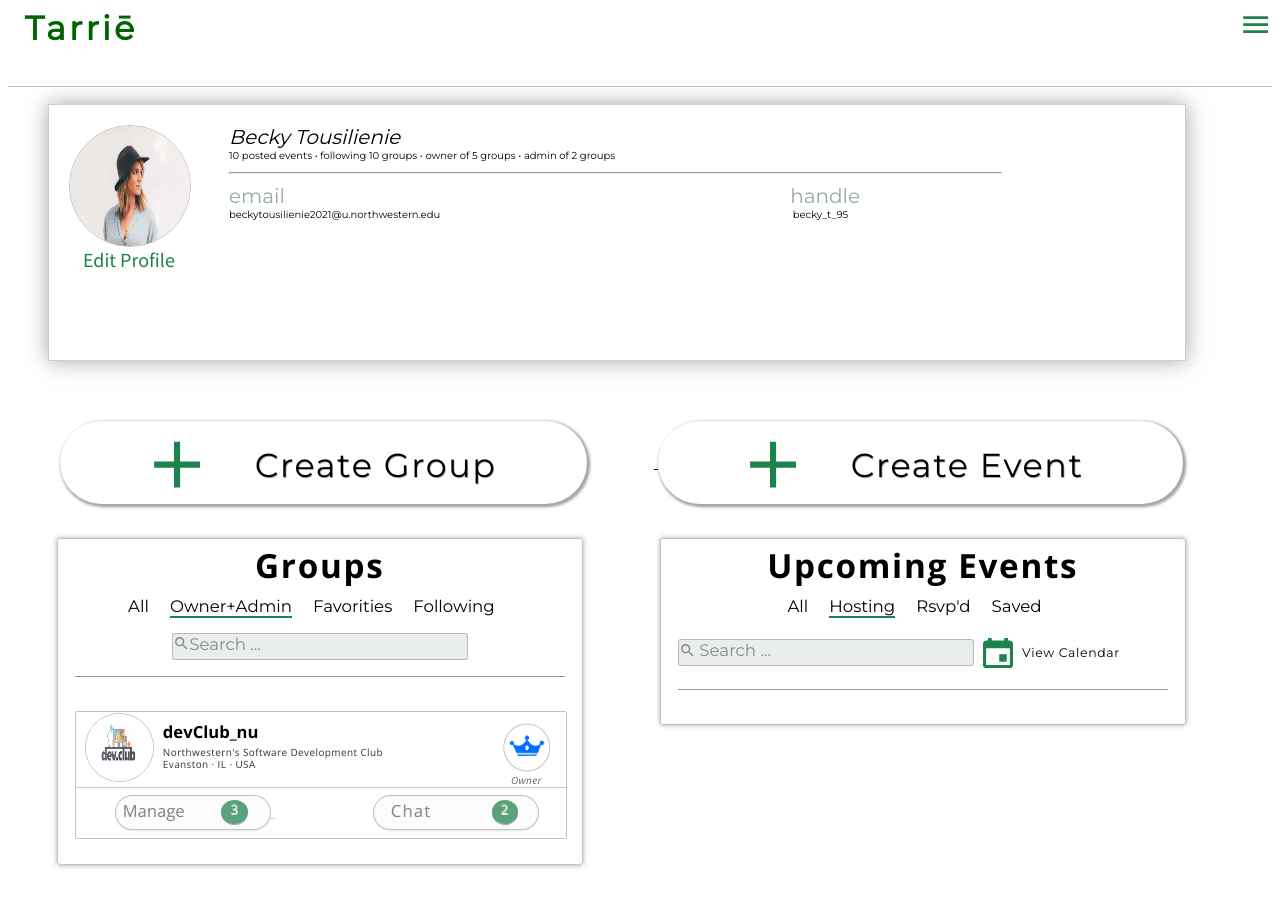
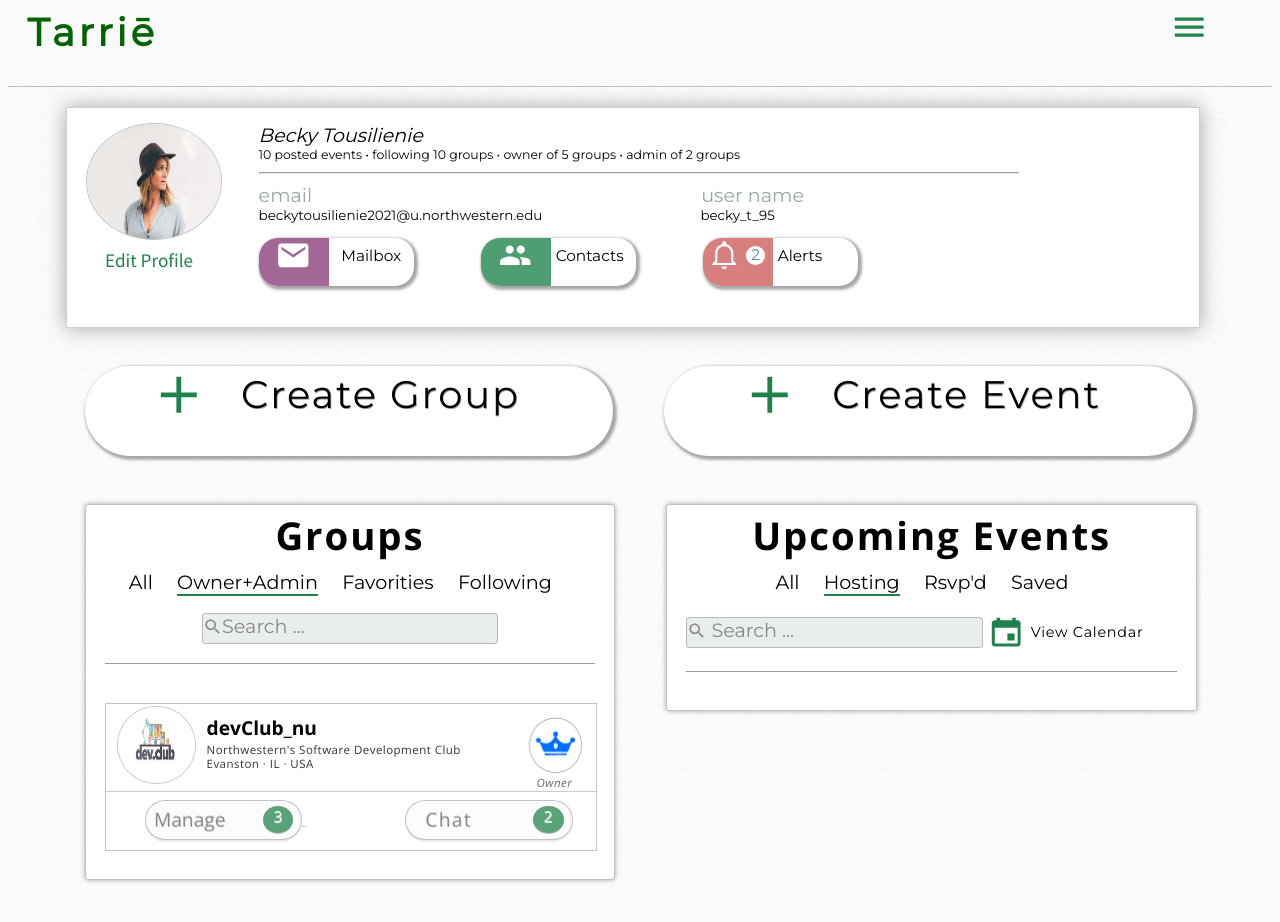
Before and after one commit to eecs330-sec69-tarrie/tarrie, a plain HTML site: page index.html in a window 1280 px wide. Drawn offline with nearby package versions, Linux system fonts and the light colour scheme.

Commit message:
Added a cream dust background to the homepage (it not white anymoregit add .). Added 3 buttons for alerts , contacts, and mailbox + injected more color into the page. Lastly, implemented a partial fix to the resizing problem

```diff
--- a/dashboard.css
+++ b/dashboard.css
@@ -1,68 +1,233 @@
 body {
 	/*background-image: url("images/iphoneOL.jpg");*/
 	font-family: Palatino, sans-serif;
-	font-size:1.3vw;
+	font-size:1.5vw;
+	background-image: url("./images/cream_dust.png");
+	background-repeat: repeat-x repeat-y;
+
+
+}
+
+#screen {
+	margin:0;
+	padding: 0;
+	height: 100%;
+	width: 100%;
+	margin-bottom: 0;
+	background-image: url("./images/cream_dust.png");
+	background-repeat: repeat-x repeat-y;
+
+}
+
+/******************* top line of the page (logo + options) ************/
+.head-top {
+	margin-bottom: 1em;
+	border-bottom: .05em solid rgba(136,136,136,0.50);
+	width:100%;
+	height:10%;
+	color: #1e824c;
+	color:rgba(0, 100, 0,1);
+}
+
+.name {
+	display:inline-block;
+	font-size: 2em;
+	font-family: Montserrat;
+	text-align: left;
+	width: 90%;
+	letter-spacing: 0.1em;
+	margin-left: .5em;
+
+}
+
+.menu-option{
+	color: #1e824c;
+	font-size:2em;
+}
+
+/************************** User part of the page**********/
+
+
+#smaller-screen {
+	display: block;
+	margin-right: auto;
+	margin-left: auto;
+	width: 97%;
+	height: 90%;
+	margin-top:-1em;
+
+	background-image: url("./images/cream_dust.png");
+	background-repeat: repeat-x repeat-y;
+
 
 
 }
 
 
-/** The Group and Event Button */
-#group-event-button {
-	color:black;
+#head-bar {
+	display: block;
+	color: black;
+	background-color: white;
+	height: 25%;
+	width: 82%;
+	font-size: 1em;
+	padding-top: .8em;
+	padding-left: 1em;
+	padding-bottom: .4em;
+	margin-bottom: 3em;
+	padding-right: 4em;
+	padding-right: 4em;
+	margin-left: 3em;
+	margin-right: 2em;
+
+	font-family: Montserrat;
+	border: 1px solid rgba(136,136,136,0.40);
+
+	box-shadow: 0em 0em 1em 0em rgba(136,136,136,0.75);
+
+
 }
 
-.create-group-event ion-icon {
+
+
+
+.avatar{
+	float: left;
+	padding:0;
+	margin-right: 4em;
+	padding-right: 2em;
+	width: 7em;
+	height: 6em;
+	margin:0;
+	display:inline-block;
+}
+
+.avatar img{
+    margin: 0 auto;
+    height: 100%;
+    width: 100%;
+    border-radius: 50%;
+    border: .05em solid rgba(136,136,136,0.50);
+}
+
+.user-name{
+	font-size:6em;
+}
+
+
+
+.email-header{
+	color:rgba(47,79,79,0.50);
+}
+
+
+.handle-header{
+	margin-right:0;
+	margin-left:20em;
+	color:rgba(47,79,79,0.50);
+}
+
+
+#edit-profile{
+	margin-top: 1.3em;
+	margin-right: 0;
+	font-family: 'Source Sans Pro', sans-serif;
+	font-weight: lighter;
+	color: #1e824c;
+	vertical-align: middle;
+	padding-left: 1em;
+	font-size:1em;
+
+}
+
+.user-handle{
+	margin-right: 0;
+	margin-left:11.5em;
+}
+
+.user-identifiers{
+	font-family: Montserrat;
+	font-size:.7em;
+	padding-bottom: 0;
+	margin-bottom: 0;
+}
+
+
+
+/********************** The two big buttons for create group + event ************************************/
+
+.groupevent_button{
+	background: solid;
+	height: 10%;
+	width: 100%;
+	margin-bottom: 2em;
+
+}
+
+/** The Group and Event Button */
+
+ #event-button ion-icon {
   vertical-align: middle;
-  	padding-left: .75em;
-	padding: 0;
-	width: 20%;
-	height: 130%;
-	margin-left: 10%;
+  	padding-left: 1em;
+  	padding-right: 0;
+  	color: #1e824c;
+	font-size: 3em;
+  }
+
+ #group-button ion-icon {
+  vertical-align: middle;
+  	padding-left: .8em;
+  	padding-right: 0;
 	color: #1e824c;
+	font-size: 3em;
   }
 
 
-#group-button-format{
+#group-button{
+	vertical-align: middle;
 	/*Rounded Corners*/
 
 	border-radius: 4em;
 	/*border: 0.5px solid rgba(136,136,136,0.50);*/
-	padding-bottom: 1.2em;
 
-	padding-top: .4em;
+	height: 100%;
+
+
+	padding-bottom: 1em;
+	padding-top: 0;
 	width: 40%;
-	height: 8%;
-	display:inline-block;
-	margin-left: 2em;
-	margin-right: 4em;
-	padding-left: 1.1em;
-	padding-right: 1.1em;
+	margin-left: 3em;
+	margin-right: 2em;
+	padding-left: 1em;
+	padding-right: 1em;
 
 	text-shadow: .04em .04em  rgba(136,136,136,0.75);
 	box-shadow: .1em .1em .15em .1em rgba(136,136,136,0.75);
+	background-color: white;
+
 }
 
 
-#event-button-format{
+#event-button{
+	vertical-align: middle;
 	/*Rounded Corners*/
-	margin-top: 1em;
 
 	border-radius: 4em;
 	/*border: 0.5px solid rgba(136,136,136,0.50);*/
-	padding-bottom: 1.2em;
+	padding-top: 0;
+	padding-bottom: 1em;
+	width: 40%;
+	padding-left: 1em;
+	padding-right: 1em;
+	margin-left: .4em;
+	height: 100%;
 
-	padding-top: .4em;
-	width: 40%;
-	height: 8%;
-	display:inline-block;
-	padding-left: 1em;
-	margin-right: 4em;
-	padding-right: 1.1em;
 	box-shadow: .1em .1em .15em .1em rgba(136,136,136,0.75);
 	text-shadow: .04em .04em rgba(136,136,136,0.75);
+	background-color: white;
 
 }
+
 
 .group-event-name{
 	width:40%;
@@ -76,6 +241,131 @@ body {
   	letter-spacing: 0.05em;
 }
 
+/************** Horizontal alligned button for mail box, contacts, alerts **********/
+
+.horiz-button-body{
+	height: 6vh;
+	width: 60%;
+	padding-top: 0;
+	padding-bottom: 9em;
+	padding-right: 0em;
+
+	margin-bottom: 0em;
+	margin-top:-1.8em;
+	margin-left: 9em;
+
+
+}
+
+
+
+.mail{
+	width: 25%;
+	height: 100%;
+	margin-left: 0;
+	box-shadow: .1em .1em .15em .1em rgba(136,136,136,0.75);
+    border-radius: 1em 1em 1em 1em;
+}
+
+.contacts{
+	width: 25%;
+	height: 100%;
+	margin-left: 9.9%;
+    border-radius: 1em 1em 1em 1em;
+	box-shadow: .1em .1em .15em .1em rgba(136,136,136,0.75);
+
+}
+
+.alerrts{
+	width: 25%;
+	height: 100%;
+	margin-left: 9.9%;
+	box-shadow: .1em .1em .15em .1em rgba(136,136,136,0.75);
+    border-radius: 1em 1em 1em 1em;
+}
+
+.horiz-button-icon-body{
+    border-radius: 1em 0em 0em 1em;
+
+}
+
+
+.mail ion-icon{
+	color: white;
+	font-size: 1.8em;
+
+
+}
+
+.contacts ion-icon{
+	color: white;
+	font-size: 1.8em;
+}
+
+.alerrts ion-icon{
+	color: white;
+	font-size: 1.8em;
+}
+
+.horiz-button-icon-txt{
+	vertical-align: middle;
+	font-family: Montserrat, sans-serif;
+	font-size: .8em;
+	text-align: center;
+	padding-bottom:1.5em;
+
+}
+
+.mail .horiz-button-icon-txt{
+	padding-left: .5em;
+
+}
+.alerrts .horiz-button-icon-txt{
+	/*padding-left: .7em;*/
+	padding-left: 0em;
+
+}
+
+/*THIS IS TO GIVE INDICATION OF UNREAD Mail/Alerts/New Contacts and shit*/
+.notification{
+	background-color: white;
+	height: 1.2em;
+	width: 1.2em;
+	line-height: 1.2em;
+	font-size: .8em;
+	border-radius: 5em;
+	vertical-align: middle;
+	color:rgb(112,128,144);
+	margin: 0;
+	margin-bottom: 1.5em;
+	margin-right: .24em;
+
+}
+
+
+
+.mail .horiz-button-icon-body{
+	height:100%;
+	width: 45%;
+	background-color:rgba(131,52,113,.75);
+
+	text-align: center;
+}
+.contacts .horiz-button-icon-body{
+	height:100%;
+	width: 45%;
+	background-color:rgba(	30,130,76,.78);
+	text-align: center;
+}
+
+.alerrts .horiz-button-icon-body{
+	width: 45%;
+	height:100%;
+	text-align: center;
+	background-color:rgba(205,92,92,.78);
+
+}
+
 
  /***********HEADER FOR THE CARDS***************/
 .groups-body{
@@ -83,33 +373,34 @@ body {
 
 	border-radius: .2em;
 	border: 0.05em solid rgba(136,136,136,0.50);
+	display:inline-block;
+	box-shadow: 0em 0em .3em 0em rgba(136,136,136,0.75);
+
+	/*height: 8%;*/
 	padding-bottom: 1.5em;
 	padding-top: 0;
 	width: 40%;
-	box-shadow: 0em 0em .3em 0em rgba(136,136,136,0.75);
-
-	/*height: 8%;*/
-	display:inline-block;
-	margin-left: 1.8em;
-	margin-right: 4em;
+	margin-left: 3em;
+	margin-right: 2em;
 	padding-left: 1em;
 	padding-right: 1em;
+
 	/*Flex container parameters-- so the box grows down w/ children*/
 	display: inline-flex;
 	flex-direction: column;
-
+	background-color: rgba(255, 255, 255,1);
 
 }
 
 
 .event-body{
 	/*Rounded Corners*/
-	margin-top: 2em;
-
+	margin-top: 1.5em;
 	border-radius: .2em;
 	border: 0.05em solid rgba(136,136,136,0.50);
 	padding-top: 0;
 	width: 40%;
+
 	box-shadow: 0em 0em .3em 0em rgba(136,136,136,0.75);
 
 	/*height: 8%;*/
@@ -121,12 +412,18 @@ body {
 	/*Flex container parameters-- so the box grows down w/ children*/
 	display: inline-flex;
 	flex-direction: column;
+	background-color: rgba(255, 255, 255,1);
+
 }
 
 .group-event-header{
+
+	display:inline-block;
+	vertical-align: middle;
 	padding-bottom: 1em;
 	margin-bottom: 2em;
 	border-bottom: 0.05em solid rgba(0,0,0,0.4);
+	background-color: rgba(255, 255, 255,1);
 }
 
 
@@ -139,14 +436,10 @@ body {
 	letter-spacing: 0.05em;
 	padding-bottom: 0;
 	margin-bottom: .25em;
+	background-color: rgba(255, 255, 255,1);
+
 }
 
-
-.group-event-header{
-	display:inline-block;
-	vertical-align: middle;
-
-}
 
 
 .group-class-options{
@@ -223,9 +516,8 @@ body {
 .event-calender ion-icon{
 	width: 1em;
 	height: 1em;
-	line-height: 50px;
 	vertical-align: middle;
-	font-size: 40px;
+	font-size: 2em;
 	cursor: pointer;
 	margin: 0;
 	padding: 0;
@@ -263,9 +555,9 @@ body {
 
 #admin-icon {
 	padding: 0px;
-	width: 50px;
-	height: 53px;
-	line-height: 50px;
+	width: 2em;
+	height: 2em;
+	line-height: 2em;
 }
 
 #admin-icon img{
@@ -303,8 +595,8 @@ body {
 
 .group-card{
 	width: 100%;
-	border: 1px solid rgba(136,136,136,0.50);
-	border-radius: 2px 2px 2px 2px;
+	border: .05em solid rgba(136,136,136,0.50);
+	border-radius: .1px .1px .1px .1px;
 }
 .group-header{
 	padding-top: 0.1em;
@@ -330,7 +622,7 @@ body {
     height: 100%;
     width: 100%;
     border-radius: 50%;
-    border: 1px solid rgba(136,136,136,0.50);
+    border: .05em solid rgba(136,136,136,0.50);
 }
 
 .group-txt-info{
@@ -340,7 +632,7 @@ body {
 	font-weight: 'semi-bold';
 	margin:0;
 	padding:0;
-	padding-top: 4px;
+	padding-top: .2em;
 	vertical-align: middle;
 }
 
@@ -387,7 +679,7 @@ body {
 	color: rgba(0,0,0,.2);
 	padding-bottom: .4em;
 	height: 1.8em;
-	border-top: 1px solid rgba(0,0,0,0.2);
+	border-top: .05em solid rgba(0,0,0,0.2);
 
 	margin-bottom: .4em;
 }
@@ -403,7 +695,7 @@ body {
 	text-shadow: .03em .03em rgba(136,136,136,0.75);
 
 	border-radius: 4em 4em 4em 4em;
-	box-shadow: 0px 1.4px 0px 0px rgba(220,220,220,.5);
+	box-shadow: 0px .1em 0px 0px rgba(220,220,220,.5);
 	cursor: pointer;
 	padding-bottom: .2em;
 	padding-top: .2em;
@@ -423,13 +715,15 @@ body {
 	text-shadow: .03em .03em rgba(136,136,136,0.75);
 
 	border-radius: 4em 4em 4em 4em;
-	box-shadow: 0px 1.4px 0px 0px rgba(220,220,220,.5);
+	box-shadow: 0px .1em 0px 0px rgba(220,220,220,.5);
 	cursor: pointer;
 	padding-bottom: .2em;
 	padding-top: .2em;
 	background-color: rgba(252, 252, 252,1);
 
 }
+
+
 
 .alerts{
 	width:2em;
@@ -444,7 +738,7 @@ body {
 	background-color: rgba(49, 139, 89,.8);
 	color:rgba(255,255,255, .8);
 	text-shadow: .04em .04em rgba(255,255,255, .8);
-	box-shadow: 0px 1px 0px 0px rgba(136,136,136,0.75);
+	box-shadow: 0px .05em 0px 0px rgba(136,136,136,0.75);
 	margin-bottom: .1em;
 }
 
@@ -456,122 +750,3 @@ body {
 	margin-left:37.5%;
 }
 /************************************************************/
-
-
-#screen {
-	margin:0;
-	padding: 0;
-	height: 100%;
-	width: 100%;
-	margin-bottom: 0;
-
-}
-
-#smaller-screen {
-	display: block;
-	margin-right: auto;
-	margin-left: auto;
-	background-color: white;
-	width: 97%;
-	height: 90%;
-	margin-top:-1em;
-}
-
-#head-bar {
-	display: block;
-	color: black;
-	background-color: white;
-	height: 30%;
-	width: 82%;
-	font-size: 20px;
-	padding-top: 1em;
-	padding-left: 1em;
-	padding-bottom: auto;
-	margin-bottom: 3em;
-	margin-left: 2em;
-	padding-right: 4em;
-	font-family: Montserrat;
-	border: 1px solid rgba(136,136,136,0.40);
-	padding-right: 4em;
-	box-shadow: 0em 0em 1em 0em rgba(136,136,136,0.75);
-}
-
-.name {
-	display:inline-block;
-	font-size: 2em;
-	font-family: Montserrat;
-	text-align: left;
-	width: 90%;
-	letter-spacing: 0.1em;
-	margin-left: .5em;
-
-}
-
-.head-top {
-	margin-bottom: 1em;
-	border-bottom: 1px solid rgba(136,136,136,0.50);
-	width:100%;
-	height:10%;
-	color: #1e824c;
-	color:rgba(0, 100, 0,1);
-}
-
-.avatar{
-	float: left;
-	padding:0;
-	margin-right: 4em;
-	padding-right: 2em;
-	width: 6em;
-	height: 6em;
-	margin:0;
-	display:inline-block;
-}
-
-.avatar img{
-    margin: 0 auto;
-    height: 100%;
-    width: 100%;
-    border-radius: 50%;
-    border: 1px solid rgba(136,136,136,0.50);
-}
-
-.user-name{
-	font-size:6em;
-}
-
-.menu-option{
-	color: #1e824c;
-	font-size:2em;
-}
-
-
-.email-header{
-	color:rgba(47,79,79,0.50);
-}
-
-
-.handle-header{
-	margin-right:0;
-	margin-left:25em;
-	color:rgba(47,79,79,0.50);
-}
-
-
-#edit-profile{
-	margin-top: 1.3em;
-	margin-left: -7.3em;
-	margin-right: 0;
-	font-family: 'Source Sans Pro', sans-serif;
-	font-weight: lighter;
-	color: #1e824c;
-}
-
-.user-handle{
-	margin-right: 0;
-	margin-left:35em;
-}
-
-.user-identifiers{
-	font-family: Montserrat;
-	font-size:.5em;
-}
--- a/index.html
+++ b/index.html
@@ -15,7 +15,7 @@
 						<b>Tarri&#x0113;</b>
 					</div>
 
-					<div class="menu-option" style="float:right;display:inline-block">
+					<div class="menu-option" style="display:inline-block">
 						<ion-icon name="menu"></ion-icon>
 					</div>
 				</div>
@@ -28,50 +28,77 @@
 					<div id="user-name" style="text-align:left;">
 						<i>Becky Tousilienie</i>
 					</div>
-					<div style="font-size: 10px;text-align:left;">
+					<div style="font-size: .65em;text-align:left;">
 						10 posted events &#8226; following 10 groups &#8226; owner of 5 groups &#8226; admin of 2 groups
 					</div>
 					<hr style="margin-left:10%;margin-right:10%;">
 
 					<span class="email-header"> email</span>
-					<span class="handle-header"> handle</span>
+					<span class="handle-header"> user name</span>
 
 					<div class="user-identifiers">
 						<span class="user-email">beckytousilienie2021@u.northwestern.edu</span>
 						<span class="user-handle">becky_t_95</span>
 					</div>
 
+					<a href="#" style="color:inherit;text-decoration:none">
+						<div id="edit-profile" >
+							Edit Profile
+						</div>
+					</a>
+
+					<!-- Strip that holds the mail button, alerts button, contacts-->
+					<div class="horiz-button-body"  style="display:inline-block;">
+						<!--Mail box: Purple-->
+						<div class="mail" style="display:inline-block;">
+							<div class="horiz-button-icon-body" style="display:inline-block;">
+								<ion-icon name="mail"></ion-icon>
+							</div>
+							<div class="horiz-button-icon-txt" style="display:inline-block;"> Mailbox</div>
+						</div>
+
+						<!--Contacts: Blue-->
+						<div class="contacts" style="display:inline-block;">
+							<div class="horiz-button-icon-body" style="display:inline-block;">
+								<ion-icon name="people"></ion-icon>
+							</div>
+							<div class="horiz-button-icon-txt" style="display:inline-block;"> Contacts</div>
+						</div>
+
+						<!--Alerts: Color Orange-->
+						<div class="alerrts" style="display:inline-block;">
+							<div class="horiz-button-icon-body" style="display:inline-block;">
+								<ion-icon name="notifications-outline"></ion-icon>
+								<div class="notification" style="display:inline-block;"> 2 </div>
+							</div>
+							<div class="horiz-button-icon-txt" style="display:inline-block;"> Alerts</div>
+						</div>
+					</div>
 
 
-
-					<!--<div style="display:inline;text-align:left;float:left;border:1px solid red;">
-						Handle<br>
-						jide_anene
-					</div>-->
-					<div id="edit-profile" style="display:inline-block">
-						Edit Profile
-					</div>
 				</div>
 
 			<div id="smaller-screen">
 
+
+
+
+				<div class="groupevent_button" style="display:inline-block;">
 					<!--Container to hold the button for creating a group  -->
-				<div id="group-event-header">
-					<a id="group-event-button" href="#" onmousedown="group_event_button_down('group')" onmouseup="group_event_button_up('group')">
-						<div id="group-button-format" class="create-group-event">
-							<ion-icon name="add"></ion-icon>
+					<div id="group-button" style="display:inline-block;">
+						<ion-icon style="display:inline-block;" name="add"></ion-icon>
 						<span class="group-event-name"> Create Group</span>
 					</div>
-					</a>
 
 					<!--Container to hold the button for creating a event  -->
-					<a id="group-event-button" href="#" onmousedown="group_event_button_down('event')" onmouseup="group_event_button_up('event')">
-						<div id="event-button-format" class="create-group-event">
-							<ion-icon name="add"></ion-icon>
+						<!--<a href="#" onmousedown="group_event_button_down('event')" onmouseup="group_event_button_up('event')" style="color:inherit;text-decoration:none">
+						</a>-->
+					<div id="event-button" style="display:inline-block;">
+						<ion-icon style="display:inline-block;" name="add"></ion-icon>
 						<span class="group-event-name">Create Event</span>
 					</div>
-					</a>
 				</div>
+
 
 				<!--Container to hold body for scrollanble group cards  -->
 				<div class="groups-body">
@@ -191,14 +218,7 @@
 
 				</div>
 
-				<!--
-				<div id="owner-icon">
-					<img src="./images/owner.png" alt="owner">
-				</div>
 
-				<div id="admin-icon">
-					<img src="./images/admin.png" alt="admin">
-				</div>-->
 
 			</div>
 		</div>
```
Also changed, not shown: images/cream_dust.png (added), images/fabric_1.png (added), images/ps_neutral.png (added), images/white_wall_hash.png (added), 2 other files. Lines whose indentation alone changed are shown as unchanged.
